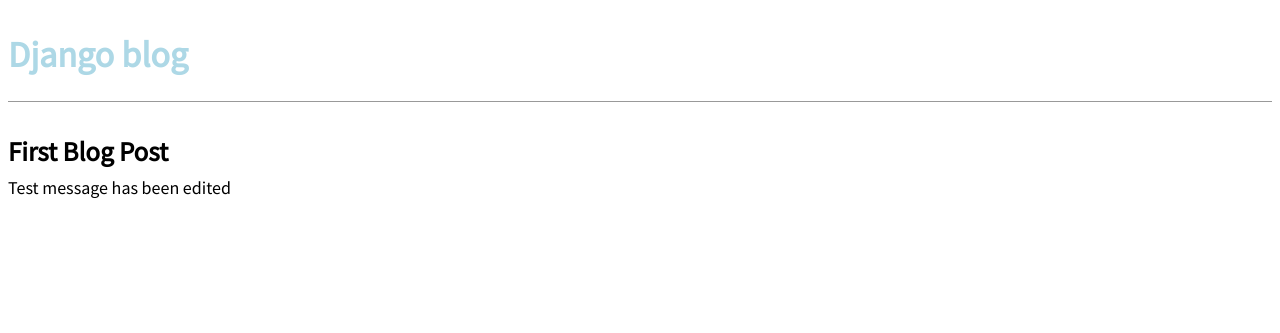
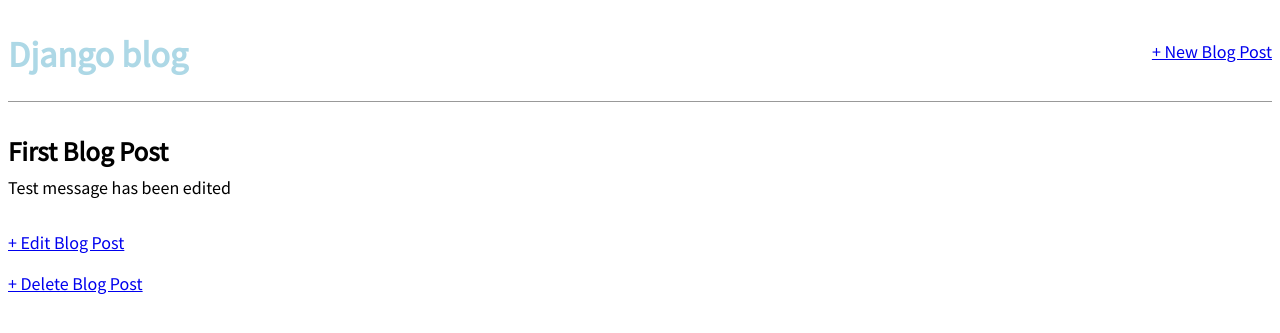
Before and after one commit to Jasonxu5/blog, a Django app: page /post/1/ in a window 1280 px wide. Shown: the top 333 px of the page. Run offline with Django 3.2, Linux system fonts and the light colour scheme; data comes from the database, SQL or seed files in the repository; both versions use the stored data as it was after the commit.

Commit message:
added functionality for editing and deleting blog posts

```diff
--- a/blog/models.py
+++ b/blog/models.py
@@ -1,4 +1,5 @@
 from django.db import models
+from django.urls import reverse
 
 # Create your models here.
 class Post(models.Model):
@@ -11,3 +12,6 @@ class Post(models.Model):
 
     def __str__(self):
         return self.title
+
+    def get_absolute_url(self):
+        return reverse('post_detail', args=[str(self.id)])
--- a/blog/urls.py
+++ b/blog/urls.py
@@ -1,8 +1,17 @@
 from django.urls import path
 
-from .views import BlogListView, BlogDetailView
+from .views import (
+    BlogListView,
+    BlogDetailView,
+    BlogCreateView,
+    BlogUpdateView,
+    BlogDeleteView
+)
 
 urlpatterns = [
+    path('post/<int:pk>/delete/', BlogDeleteView.as_view(), name='post_delete'),
+    path('post/<int:pk>/edit/', BlogUpdateView.as_view(), name='post_edit'),
+    path('post/new/', BlogCreateView.as_view(), name='post_new'),
     path('post/<int:pk>/', BlogDetailView.as_view(), name='post_detail'),
     path('', BlogListView.as_view(), name='home'),
 ]
--- a/blog/views.py
+++ b/blog/views.py
@@ -1,4 +1,6 @@
 from django.views.generic import ListView, DetailView
+from django.views.generic.edit import CreateView, UpdateView, DeleteView
+from django.urls import reverse_lazy
 
 from .models import Post
 
@@ -12,3 +14,18 @@ class BlogListView(ListView):
 class BlogDetailView(DetailView):
         model = Post
         template_name = 'post_detail.html'
+
+class BlogCreateView(CreateView):
+        model = Post
+        template_name = 'post_new.html'
+        fields = ['title', 'author', 'body']
+
+class BlogUpdateView(UpdateView):
+        model = Post
+        template_name = 'post_edit.html'
+        fields = ['title', 'body']
+
+class BlogDeleteView(DeleteView):
+        model = Post
+        template_name = 'post_delete.html'
+        success_url = reverse_lazy('home')
--- a/templates/base.html
+++ b/templates/base.html
@@ -8,7 +8,12 @@
     </head>
     <body>
         <header>
+            <div class = "nav-left">
             <h1><a href ="{% url 'home' %}">Django blog</a></h1>
+        </div>
+        <div class = "nav-right">
+            <a href = "{% url 'post_new' %}">+ New Blog Post</a>
+        </div>
         </header>
         <div>
             {% block content %}
--- a/templates/post_detail.html
+++ b/templates/post_detail.html
@@ -2,8 +2,10 @@
 
 {% block content %}
     <div class="post-entry">
-        <h2>{{ object.title }}</h2>
-        <p>{{ object.body }}</p>
+        <h2>{{ post.title }}</h2>
+        <p>{{ post.body }}</p>
     </div>
 
+    <a href="{% url 'post_edit' post.pk %}"> + Edit Blog Post</a></p>
+    <a href="{% url 'post_delete' post.pk %}"> + Delete Blog Post</a></p>
 {% endblock content %}
```
Also changed, not shown: blog/tests.py (+26 -2 lines), templates/post_delete.html (added, +9 -0 lines), templates/post_edit.html (added, +9 -0 lines), templates/post_new.html (added, +9 -0 lines), db.sqlite3.
